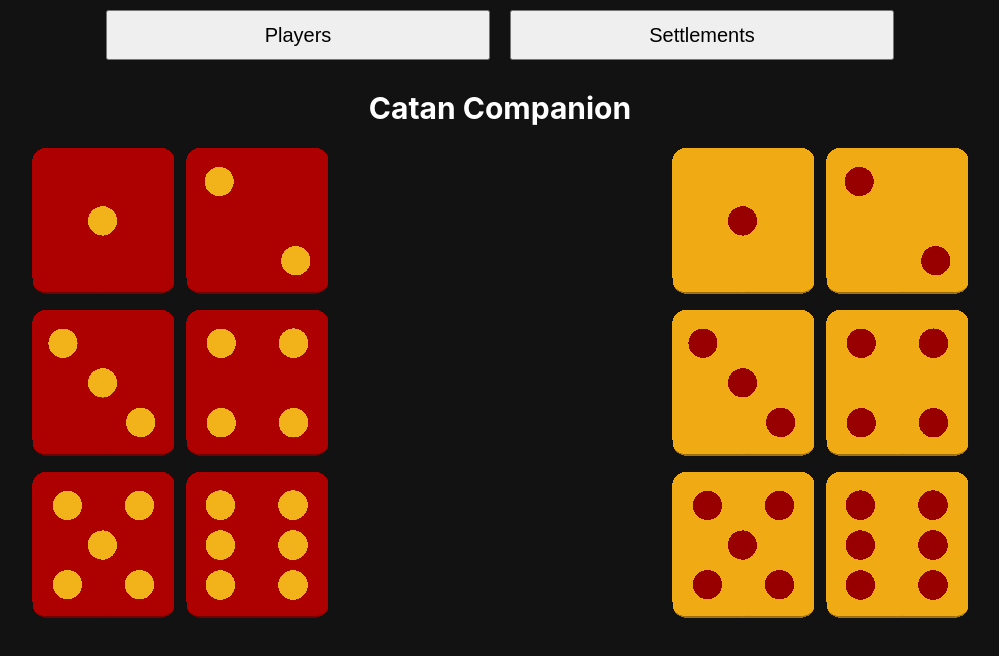
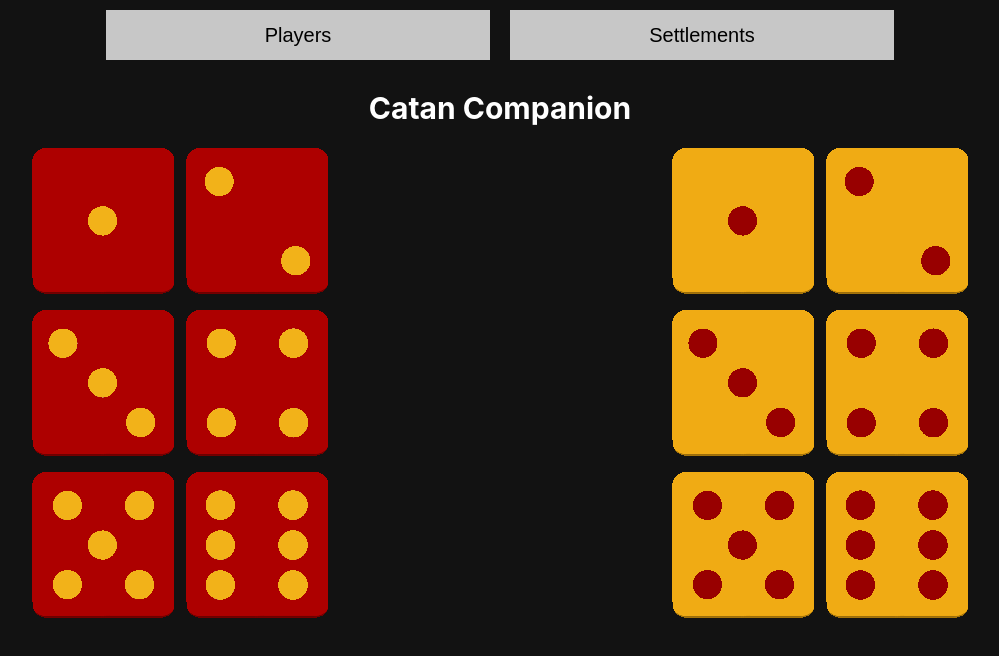
Before and after one commit to CK6853/CatanCompanion, a React (Create React App) app: page / in a window 1280 px wide. Shown: the top 656 px of the page, without its empty margins (140-1139 px from the left). Built offline with nearby package versions, Linux system fonts and the light colour scheme.

Commit message:
Darken some light colours

```diff
--- a/src/CSS/App.css
+++ b/src/CSS/App.css
@@ -10,6 +10,14 @@ h1 {
 h2 {
   font-size:20px;
   margin-bottom: 5px;
+}
+
+button {
+  background-color: #c7c7c7;
+  border: none;
+}
+select {
+  background: #e7e7e7;
 }
 
 .ErrorMessage {
```
